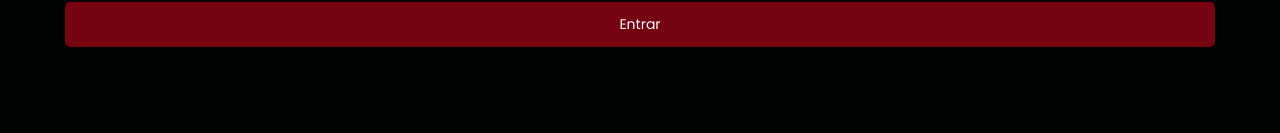
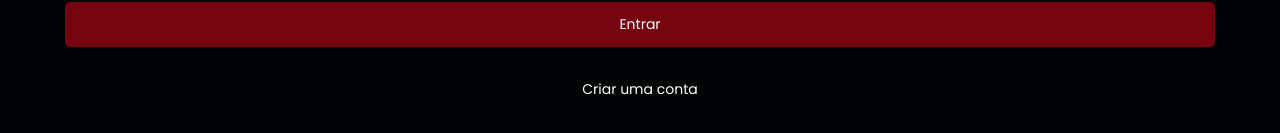
Before and after one commit to BrunasBarbosa/FoodExplorer, a React (Vite) app: page / in a window 1280 px wide. Shown: the part 493-626 px from the top of the page. Built offline with nearby package versions, Linux system fonts and the light colour scheme.

Commit message:
sign in page

```diff
--- a/src/components/ButtonText/index.jsx
+++ b/src/components/ButtonText/index.jsx
@@ -1,11 +1,10 @@
 import { Container } from './styles';
 import PropTypes from 'prop-types';
 
-export function ButtonText({ title, isActive = false, ...rest }) {
+export function ButtonText({ title, ...rest }) {
   return (
     <Container
       type='button'
-      isActive={isActive}
       {...rest}
     >
       {title}
@@ -15,5 +14,4 @@ export function ButtonText({ title, isActive = false, ...rest }) {
 
 ButtonText.propTypes = {
   title: PropTypes.string,
-  isActive: PropTypes.bool
 }
--- a/src/components/ButtonText/styles.js
+++ b/src/components/ButtonText/styles.js
@@ -1,6 +1,10 @@
 import styled from 'styled-components';
 
 export const Container = styled.button`
+  color: ${({ theme }) => theme.COLORS.LIGHT_100};
+  font-family: var(--font-secondary);
+  font-size: 1.4rem;
+  font-weight: 500;
   background: none;
   border: none;
 `;
--- a/src/components/Logo/index.jsx
+++ b/src/components/Logo/index.jsx
@@ -4,7 +4,7 @@ import { Container } from './styles';
 export function Logo() {
   return (
     <Container>
-      <img src={polygon}/>
+      <img src={polygon} alt="Imagem de polígono"/>
       <h1>food explorer</h1>
     </Container>
   );
--- a/src/pages/SignIn/index.jsx
+++ b/src/pages/SignIn/index.jsx
@@ -1,4 +1,5 @@
 import { Button } from '../../components/Button';
+import { ButtonText } from '../../components/ButtonText';
 import { Input } from '../../components/Input';
 import { Logo } from '../../components/Logo';
 import { Container, Form } from "./styles";
@@ -24,6 +25,9 @@ export function SignIn() {
           title='Entrar'
         />
 
+        <ButtonText
+          title='Criar uma conta'
+        />
       </Form>
     </Container>
   );
```
